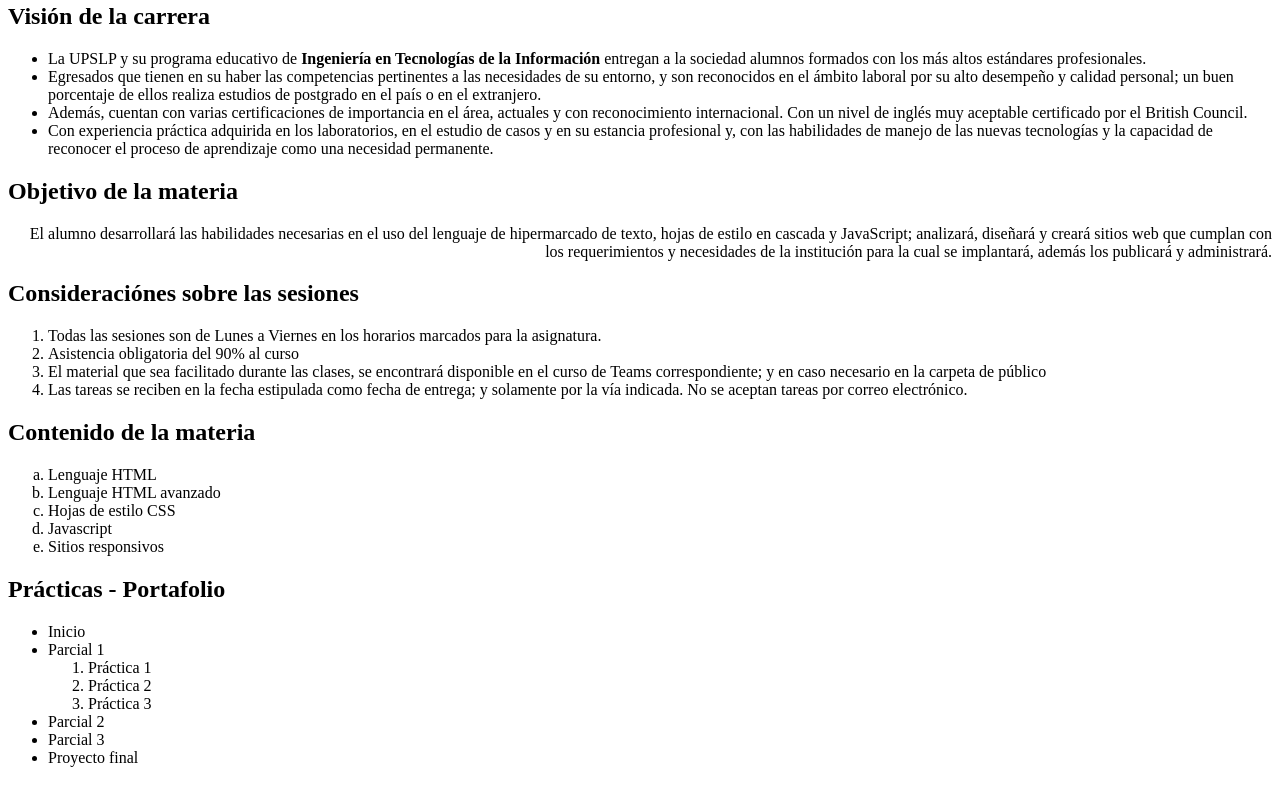
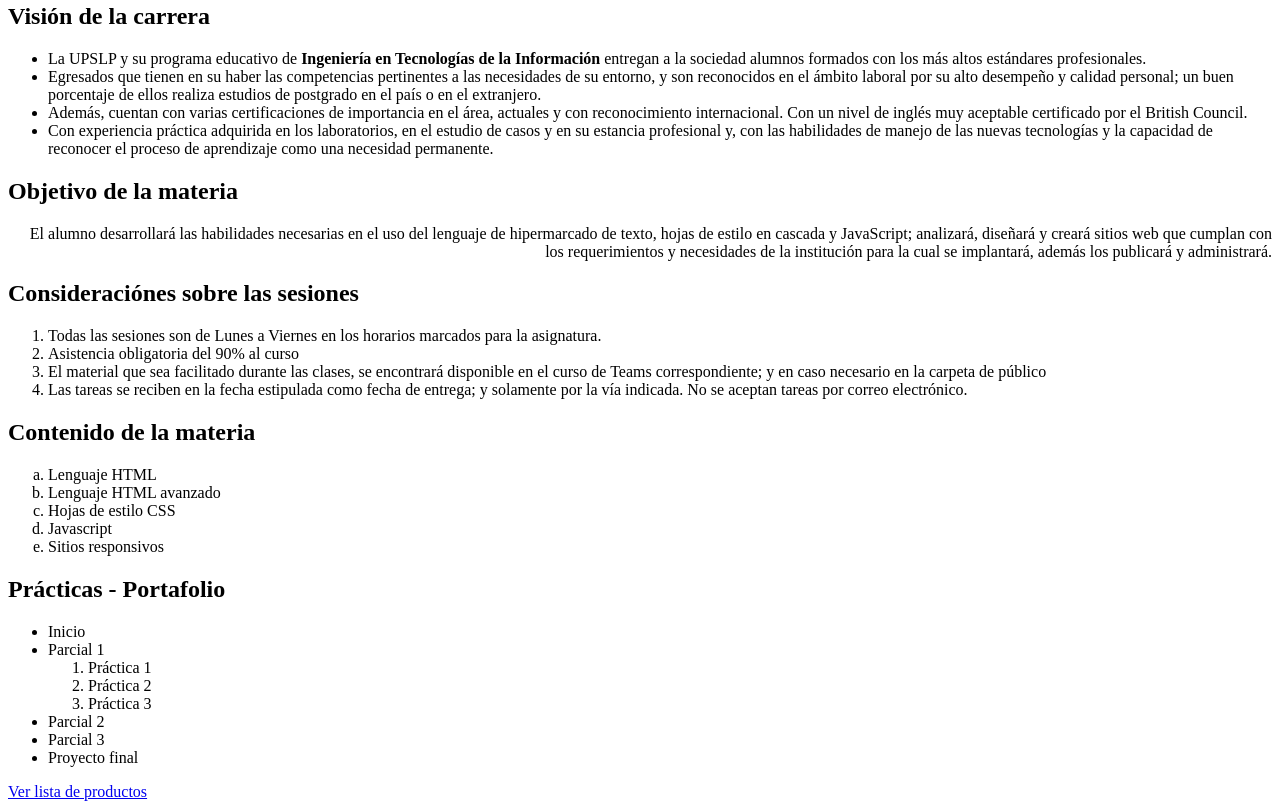
Before and after one commit to OsirisRmz/Portafolio-Web1, a plain HTML site: page index.html in a window 1280 px wide. Shown: the part 853-1662 px from the top of the page. Before the commit the page ends 1636 px from the top, so only its background shows below. Drawn offline with Linux system fonts and the light colour scheme.

Commit message:
Update index.html

```diff
--- a/index.html
+++ b/index.html
@@ -63,5 +63,7 @@
 			<li>Parcial 3</li>
 			<li>Proyecto final</li>
 		</ul>
+	<a href="Práctica2Tablas.html">Ver lista de productos</a>
+
 </body>
 </html>
```
